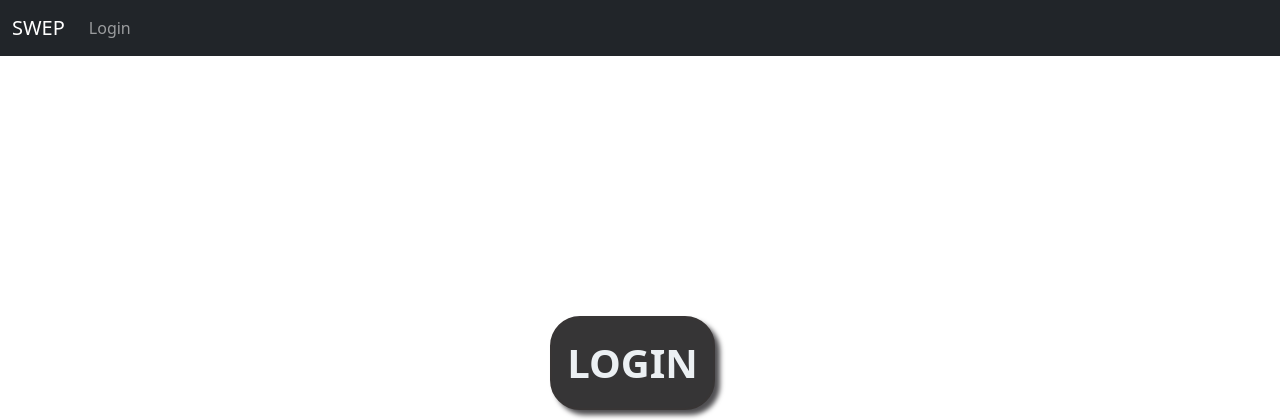
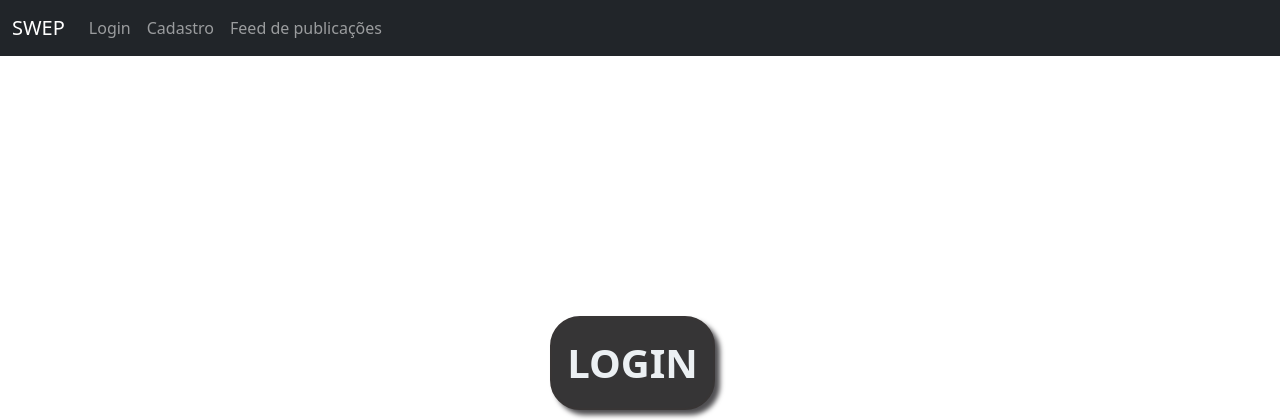
Before and after one commit to grupoSWEP/SWEP, a Django app: page / in a window 1280 px wide. Shown: the top 420 px of the page. Run offline with Django 3.2, Linux system fonts and the light colour scheme.

Commit message:
view recipe

```diff
--- a/swepApp/templates/navbar.html
+++ b/swepApp/templates/navbar.html
@@ -22,14 +22,17 @@
               <a class="nav-link" href="/newRecipe/">Nova receita</a>
             </li>
             <li class="nav-item">
-            <a class="nav-link" href="/indicacoesNutricionais/">Indicações Nutricionais</a>
-          </li>
-          <li class="nav-item">
               <a class="nav-link" href="/alimentos/">Alimentos</a>
             </li>
           {% else %}
             <li class="nav-item">
               <a class="nav-link" href="/login/">Login</a>
+            </li>
+            <li class="nav-item">
+              <a class="nav-link" href="/cadastro/">Cadastro</a>
+            </li>
+            <li class="nav-item">
+              <a class="nav-link" href="/feed/">Feed de publicações</a>
             </li>
           {% endif %}
           {% if request.user.is_staff %}
@@ -37,6 +40,11 @@
               <a class="nav-link" href="/admin/">Admin</a>
             </li>
           {% endif %}
+          {% if request.user.is_nutritionist %}
+            <li class="nav-item">
+              <a class="nav-link" href="/indicacoesNutricionais/">Indicações Nutricionais</a>
+            </li>
+          {% endif %}
         </div>
       </div>
     </nav>
--- a/swepApp/urls.py
+++ b/swepApp/urls.py
@@ -14,4 +14,5 @@ urlpatterns = [
     path('logout/', LogoutView, name='logout'),
     path('newRecipe/', NewRecipeView, name='novaReceita'),
     path('recipe/<int:id>/', ShowRecipeView, name='Receita'),
+    path('feed/', FeedView, name='feed'),
 ]
--- a/swepApp/views.py
+++ b/swepApp/views.py
@@ -19,6 +19,9 @@ def IndexView(request):
 
 def CadastroView(request):
     return render(request, 'landingCad.html')
+
+def FeedView(request):
+    return render(request, 'feed.html')
 
 def RegisterView(request):
     if request.method == 'GET':
@@ -82,7 +85,7 @@ def IndicacoesView(request):
             form.save()
             description2 = form.cleaned_data.get('description2')
             messages.success(request, 'Indicação nutricional postada')
-            return redirect('index')
+            return redirect('feed')
         else:
             print('Form is not valid')
             messages.error(request, 'Error Processing Your Request')
@@ -105,7 +108,7 @@ def NewRecipeView(request):
         if form.is_valid():
             form.instance.author=request.user
             form.save()
-            return redirect('index')
+            return redirect('feed')
         else:
             print('Form is not valid')
             messages.error(request, 'Error Processing Your Request')
@@ -128,7 +131,7 @@ def LoginView(request):
         user = authenticate(request, username=username, password=password)
         if user is not None:
             login(request, user)
-            return redirect('index')
+            return redirect('feed')
         else:
             print('Form is not valid')
             messages.error(request, 'Error Processing Your Request')
```
Also changed, not shown: swepApp/models.py (+6 -6 lines), swepApp/templates/receitas.html (+5 -5 lines). Lines whose indentation alone changed are shown as unchanged.
